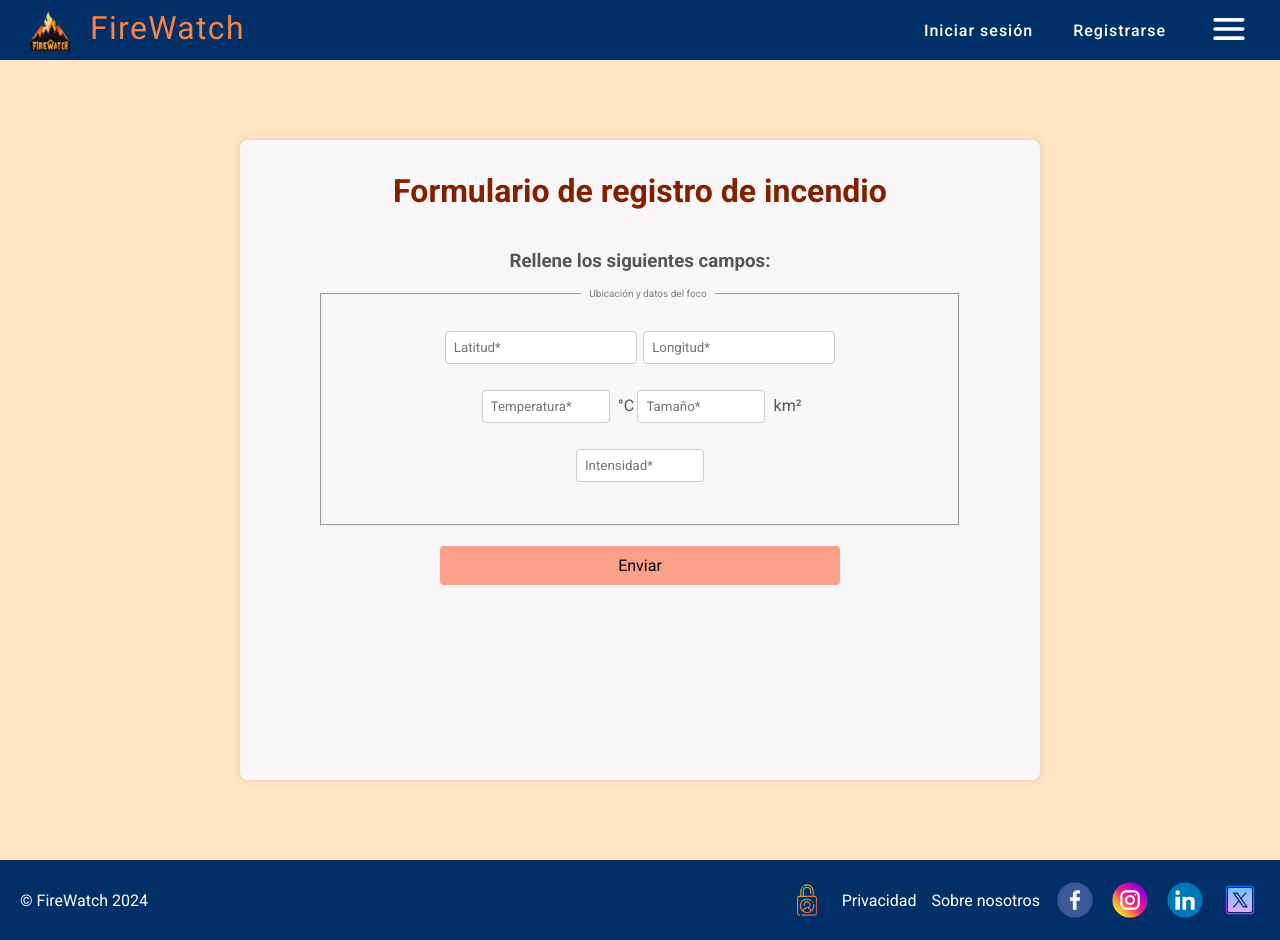
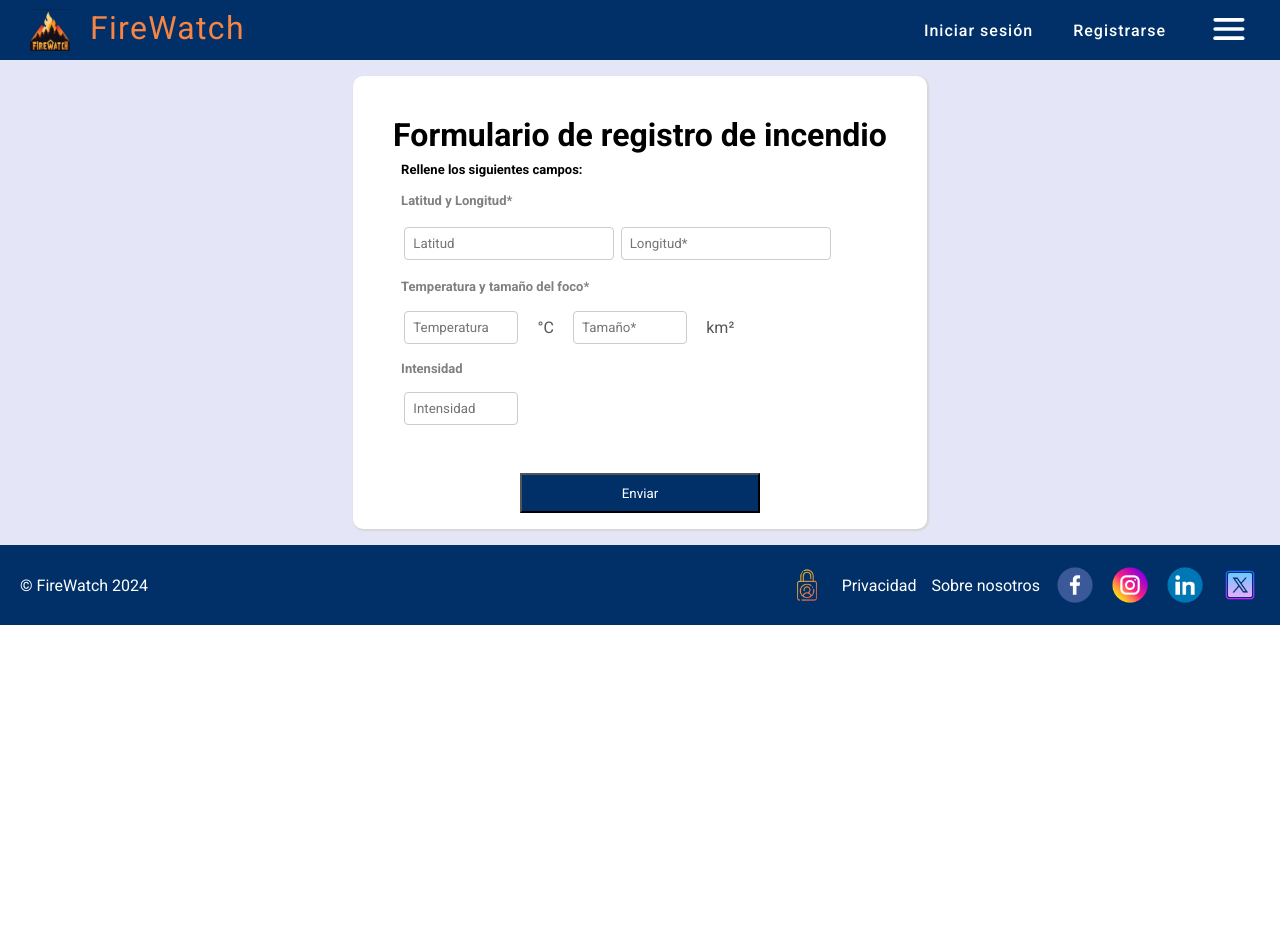
Before and after one commit to polfarre/FireWatch-Frontend, a React (Vite) app: page /registro in a window 1280 px wide. After the commit the page ends 800 px from the top, so only its background shows below. Built offline with nearby package versions, Linux system fonts and the light colour scheme.

Commit message:
cambios visuales

```diff
--- a/src/pages/registro/Registro.jsx
+++ b/src/pages/registro/Registro.jsx
@@ -18,16 +18,15 @@ const Registro = () => {
 
   const handleSubmit = (e) => {
     e.preventDefault();
-    const {
-      latitud,
-      longitud,
-      temperatura,
-      tamaño,
-      intensidad,
-    } = formData;
+    const { latitud, longitud, temperatura, tamaño } = formData;
 
-    if (!nombre || !correo || !contacto || !dni || !latitud || !longitud || !temperatura || !tamaño) {
-      alert("Todos los campos son obligatorios");
+    if (
+      !latitud ||
+      !longitud ||
+      !temperatura ||
+      !tamaño
+    ) {
+      alert("Todos los campos marcados con * son obligatorios");
       return;
     }
 
@@ -35,68 +34,72 @@ const Registro = () => {
   };
 
   return (
-    <div className="formRegist">
-      <form className="form" onSubmit={handleSubmit}>
-        <h1 className="formTitle">Formulario de registro de incendio</h1>
-        <h3 className="formSubtitle">Rellene los siguientes campos:</h3>
-          <fieldset>
-            <legend>Ubicación y datos del foco</legend>
-            <div className="registContainer">
+    <div className="form-container">
+      <form className="reg-form" onSubmit={handleSubmit}>
+        <div className="reg-form-container">
+          <h1 className="reg-title">Formulario de registro de incendio</h1>
+          <h3 className="reg-subtitle">Rellene los siguientes campos:</h3>
+          <h2 className="form-subtitles">Latitud y Longitud*</h2>{" "}
+          <div className="reg-container">
             <input
               type="text"
               name="latitud"
-                className="inputRegist coord"
-                placeholder="Latitud*"
+              className="input-reg coord"
+              placeholder="Latitud"
               value={formData.latitud}
               onChange={handleChange}
             />
             <input
               type="text"
               name="longitud"
-                className="inputRegist coord"
+              className="input-reg coord"
               placeholder="Longitud*"
               value={formData.longitud}
               onChange={handleChange}
             />
           </div>
-            <div className="registContainer">
+          <h2 className="form-subtitles">Temperatura y tamaño del foco*</h2>
+          <div className="reg-container reg-suffix">
             <input
               type="number"
               name="temperatura"
-                className="inputRegist dates"
-                placeholder="Temperatura*"
+              className="input-reg input-data"
+              placeholder="Temperatura"
               value={formData.temperatura}
               onChange={handleChange}
             />
-              <span className="inputSuffix">°C</span>
+            <span className="input-suffix">°C</span>
             <input
               type="number"
               name="tamaño"
-                className="inputRegist dates"
+              className="input-reg input-data"
               placeholder="Tamaño*"
               value={formData.tamaño}
               onChange={handleChange}
             />
-              <span className="inputSuffix">km²</span>
+            <span className="input-suffix">km²</span>
           </div>
-            <div className="registContainer">
+          <h2 className="form-subtitles">Intensidad</h2>
+          <div className="reg-container reg-suffix">
             <input
               type="text"
               name="intensidad"
-                className="inputRegist dates"
-                placeholder="Intensidad*"
+              className="input-reg input-data"
+              placeholder="Intensidad"
               value={formData.intensidad}
               onChange={handleChange}
             />
           </div>
-          </fieldset>
           {showNotification && (
             <div className="notification">
-            <article>Agradecemos su colaboración. Gracias por registrar un nuevo foco.</article>
+              <article>
+                Agradecemos su colaboración. Gracias por registrar un nuevo
+                foco.
+              </article>
             </div>
           )}
-
-        <button className="registButton" type="submit">
+        </div>
+        <button className="reg-button" id="blue-button" type="submit">
           Enviar
         </button>
       </form>
--- a/src/pages/registro/registro.css
+++ b/src/pages/registro/registro.css
@@ -1,17 +1,3 @@
-* {
-    box-sizing: border-box;
-}
-
-.formTitle {
-    color: #832002;
-    margin: 2rem;
-}
-
-.formSubtitle {
-    color: #555;
-    margin: 0.5rem;
-}
-
 .notification {
     margin-top: 20px;
     padding: 10px;
@@ -20,33 +6,25 @@
     text-align: center;
 }
 
-.formRegist {
+.reg-form {
+    height: 70%;
+    padding: 1rem;
+    margin: 1rem;
+    background-color: white;
+    border-radius: 10px;
+    box-shadow: 1px 1px 1px 1px rgb(216, 216, 216);
     display: flex;
     flex-direction: column;
+    justify-content: space-between;
     align-items: center;
-    justify-content: center;
-    min-height: 100vh;
-    background-color: bisque;
-    padding: 0px;
 }
 
-.form {
-    width: 80%;
-    max-width: 800px;
-    height: 80vh;
-    padding: 0px;
-    background-color: #f8f6f6;
-    border-radius: 8px;
-    box-shadow: 0 0 10px rgba(0, 0, 0, 0.1);
+.reg-form-container {
     display: flex;
     flex-direction: column;
-    align-items: center;
-    text-align: center;
-}
-
-fieldset{
-    width: 80%;
-    padding:1rem 2rem;
+    justify-content: flex-start;
+    align-items: flex-start;
+    margin: 1rem
 }
 
 .column {
@@ -54,78 +32,50 @@ fieldset{
     margin: 0.5rem;
 }
 
-.registContainer {
-    margin-bottom: 1rem;
+.reg-title {
+    margin: 0.5rem;
+    display: flex;
+    justify-content: center;
+    font-weight: bold;
 }
 
-.inputRegist {
+.reg-subtitle {
+    font-weight: bold;
+    font-size: small;
+    margin-left: 1rem;
+}
+
+.input-reg {
     width: calc(100% - 1rem);
     padding: 8px;
     border: 1px solid #ccc;
     border-radius: 4px;
-    margin-bottom: 10px;
 }
 
-.inputRegist.coord {
-    width: calc(50% - 5px);
+.input-reg.coord {
+    width: 12rem;
+    margin: 0.2rem;
 }
 
-.inputSuffix {
+.input-data {
+    width: 6rem;
+    margin-inline: 0.2rem;
+}
+
+.input-suffix {
     display: inline-block;
-    margin-left: 5px;
+    padding: 0.5rem;
     color: #555;
 }
 
-.registButton {
-    width: 50%;
-    background-color: #fa9f88;
-    color: rgb(10, 10, 10);
-    border: none;
-    padding: 10px;
-    text-align: center;
-    text-decoration: none;
-    display: block;
-    font-size: 16px;
-    border-radius: 4px;
-    cursor: pointer;
-    margin-top: 20px;
+.reg-suffix {
+    display: flex;
+    flex-direction: row;
+    justify-content: center;
+    align-items: center;
+    column-gap: 0.5rem;
 }
 
-.registButton:hover {
-    transform: scale(1.1);
-    background-color: #832002;
-    color: white;
+.reg-container{
+    margin:0 1rem
 }
-
-.registContainer input:focus {
-    background-color: rgb(236, 205, 205);
-}
-
-.inputRegist.coord{
-    width: 12rem;
-    margin-inline: 0.2rem;
-}
-
-.dates {
-    width: 8rem;
-    margin-inline: 0.2rem;
-}
-
-legend {
-    color: gray;
-    font-size: x-small;
-    margin: 0.5rem;
-    padding: 0.5rem;
-}
-
-@media (max-width: 768px) {
-    .column {
-        width: 100%;
-        margin-right: 0;
-        margin-bottom: 20px;
-    }
-
-    .inputRegist.coord {
-        width: 100%;
-    }
-}
```
Lines whose indentation alone changed are shown as unchanged.
